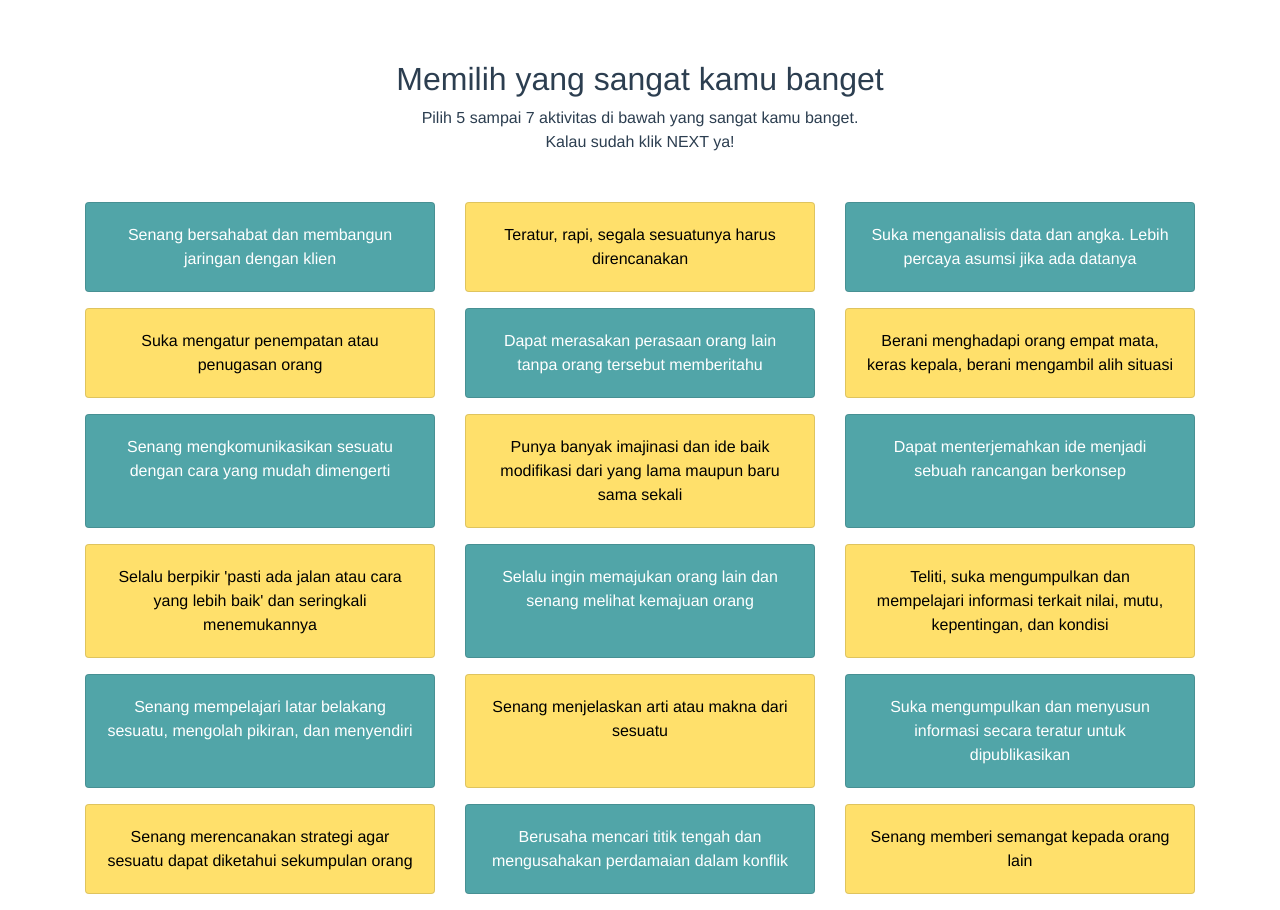
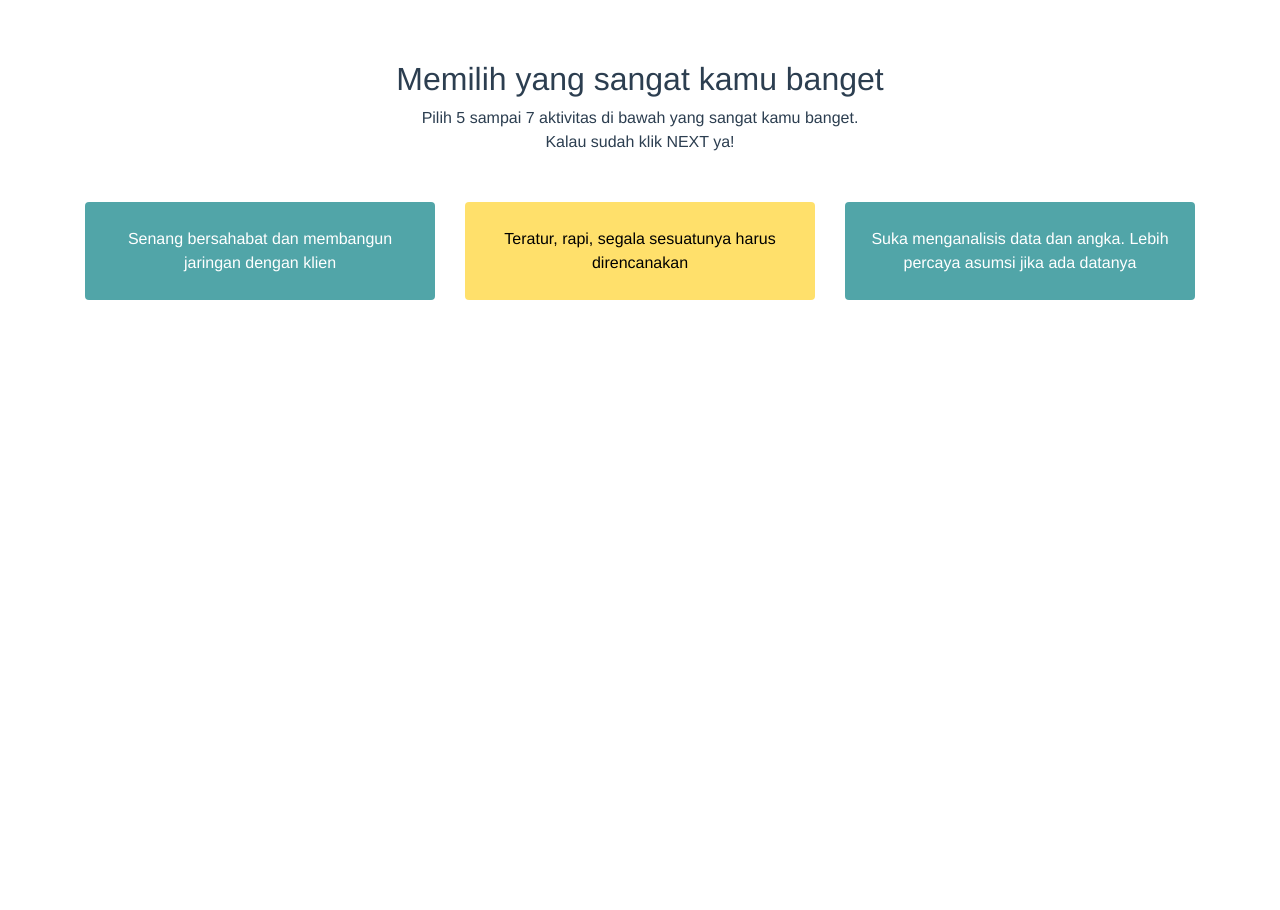
Before and after one commit to renaism/temali-lastt-old, a Vue app: page /#/1 in a window 1280 px wide. After the commit the page ends 800 px from the top, so only its background shows below. Built offline with nearby package versions, Linux system fonts and the light colour scheme.

Commit message:
select test option

```diff
--- a/src/App.vue
+++ b/src/App.vue
@@ -5,10 +5,58 @@
       <router-link to="/about">About</router-link> -->
     </div>
     <div class="container">
-      <router-view/>
+      <router-view v-bind:options="options" v-on:sel-opt="selectOption"/>
     </div>
   </div>
 </template>
+
+<script>
+export default {
+  data () {
+    return {
+      options: [
+        {
+          label: "Senang bersahabat dan membangun jaringan dengan klien",
+          trait: "AMB",
+          selected: 0
+        },
+        {
+          label: "Teratur, rapi, segala sesuatunya harus direncanakan",
+          trait: "ADM",
+          selected: 0
+        },
+        {
+          label: "Suka menganalisis data dan angka. Lebih percaya asumsi jika ada datanya",
+          trait: "ANA",
+          selected: 0
+        },
+      ]
+      //   "Suka mengatur penempatan atau penugasan orang",
+      //   "Dapat merasakan perasaan orang lain tanpa orang tersebut memberitahu",
+      //   "Berani menghadapi orang empat mata, keras kepala, berani mengambil alih situasi",
+      //   "Senang mengkomunikasikan sesuatu dengan cara yang mudah dimengerti",
+      //   "Punya banyak imajinasi dan ide baik modifikasi dari yang lama maupun baru sama sekali",
+      //   "Dapat menterjemahkan ide menjadi sebuah rancangan berkonsep",
+      //   "Selalu berpikir 'pasti ada jalan atau cara yang lebih baik' dan seringkali menemukannya",
+      //   "Selalu ingin memajukan orang lain dan senang melihat kemajuan orang",
+      //   "Teliti, suka mengumpulkan dan mempelajari informasi terkait nilai, mutu, kepentingan, dan kondisi",
+      //   "Senang mempelajari latar belakang sesuatu, mengolah pikiran, dan menyendiri",
+      //   "Senang menjelaskan arti atau makna dari sesuatu",
+      //   "Suka mengumpulkan dan menyusun informasi secara teratur untuk dipublikasikan",
+      //   "Senang merencanakan strategi agar sesuatu dapat diketahui sekumpulan orang",
+      //   "Berusaha mencari titik tengah dan mengusahakan perdamaian dalam konflik",
+      //   "Senang memberi semangat kepada orang lain"
+      // ]
+    }
+  },
+  methods: {
+    selectOption(idx) {
+      let current = this.options[idx].selected;
+      this.options[idx].selected = current === 0 ? 1 : 0;
+    }
+  }
+}
+</script>
 
 <style>
 #app {
--- a/src/components/Test.vue
+++ b/src/components/Test.vue
@@ -1,7 +1,7 @@
 <template>
   <div class="test">
-    <TestHeader v-bind:type="type" />
-    <TestOptions v-bind:options="options" />
+    <TestHeader :type="type" />
+    <TestOptions :options="options" @sel-opt="$emit('sel-opt', $event)"/>
   </div>
 </template>
 
--- a/src/components/TestOptions.vue
+++ b/src/components/TestOptions.vue
@@ -1,10 +1,10 @@
 <template>
   <div class="test-options">
     <div class="row">
-      <div class="option col-4 mb-3" v-bind:key="option.id" v-for="option in options">
-        <div class="card" v-on:click="selectOption(option)">
+      <div class="option col-4 mb-3" :key="option.id" v-for="(option, idx) in options">
+        <div class="card" @click="$emit('sel-opt', idx)" :class="{selected: option.selected !== 0}">
           <div class="card-body">
-            {{ option }}
+            {{ option.label }}
           </div>
         </div>
       </div>
@@ -15,12 +15,7 @@
 <script>
 export default {
   name: "TestOptions",
-  props: ["options"],
-  methods: {
-    selectOption(option) {
-      console.log(option)
-    }
-  }
+  props: ["options"]
 }
 </script>
 
@@ -28,6 +23,8 @@ export default {
   .card {
     cursor: pointer;
     height: 100%;
+    border-width: 5px;
+    border-color: rgba(0, 0, 0, 0);
   }
 
   .option:nth-child(odd) .card {
@@ -47,4 +44,9 @@ export default {
   .option:nth-child(even) .card:hover {
     background-color: #DBBA3B;
   }
+
+  .option .selected {
+    border-color: #333;
+    border-style: solid;
+  }
 </style>
--- a/src/views/Test1.vue
+++ b/src/views/Test1.vue
@@ -1,6 +1,6 @@
 <template>
   <div>
-    <Test v-bind="{type: type, options: options}"/>
+    <Test v-bind="{type: type, options: options}" @sel-opt="$emit('sel-opt', $event)" />
   </div>
 </template>
 
@@ -8,34 +8,15 @@
 import Test from '@/components/Test.vue'
 
 export default {
-  name: 'home',
+  name: 'test1',
   components: {
     Test
   },
   data () {
     return {
       type: 'sangat kamu banget',
-      options: [
-        "Senang bersahabat dan membangun jaringan dengan klien",
-        "Teratur, rapi, segala sesuatunya harus direncanakan",
-        "Suka menganalisis data dan angka. Lebih percaya asumsi jika ada datanya",
-        "Suka mengatur penempatan atau penugasan orang",
-        "Dapat merasakan perasaan orang lain tanpa orang tersebut memberitahu",
-        "Berani menghadapi orang empat mata, keras kepala, berani mengambil alih situasi",
-        "Senang mengkomunikasikan sesuatu dengan cara yang mudah dimengerti",
-        "Punya banyak imajinasi dan ide baik modifikasi dari yang lama maupun baru sama sekali",
-        "Dapat menterjemahkan ide menjadi sebuah rancangan berkonsep",
-        "Selalu berpikir 'pasti ada jalan atau cara yang lebih baik' dan seringkali menemukannya",
-        "Selalu ingin memajukan orang lain dan senang melihat kemajuan orang",
-        "Teliti, suka mengumpulkan dan mempelajari informasi terkait nilai, mutu, kepentingan, dan kondisi",
-        "Senang mempelajari latar belakang sesuatu, mengolah pikiran, dan menyendiri",
-        "Senang menjelaskan arti atau makna dari sesuatu",
-        "Suka mengumpulkan dan menyusun informasi secara teratur untuk dipublikasikan",
-        "Senang merencanakan strategi agar sesuatu dapat diketahui sekumpulan orang",
-        "Berusaha mencari titik tengah dan mengusahakan perdamaian dalam konflik",
-        "Senang memberi semangat kepada orang lain"
-      ]
     }
-  }
+  },
+  props: ["options"]
 }
 </script>
```
